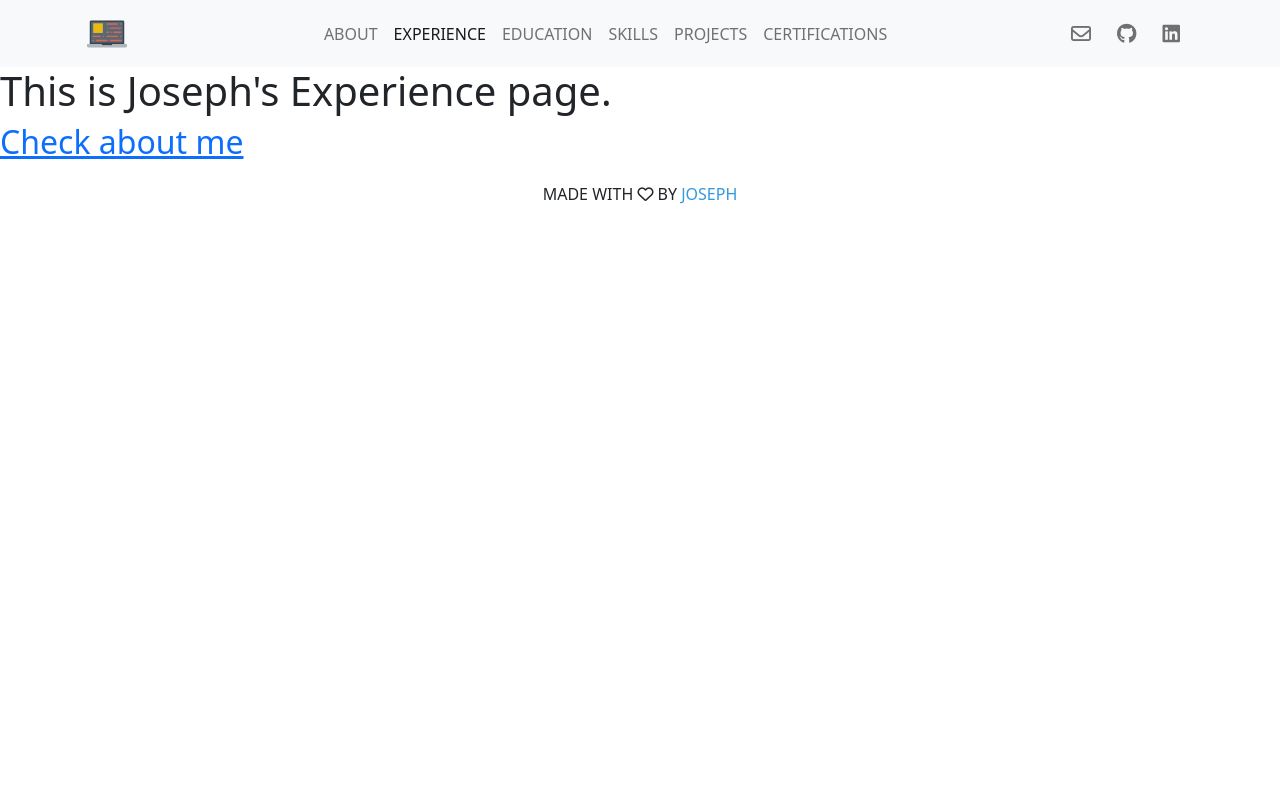
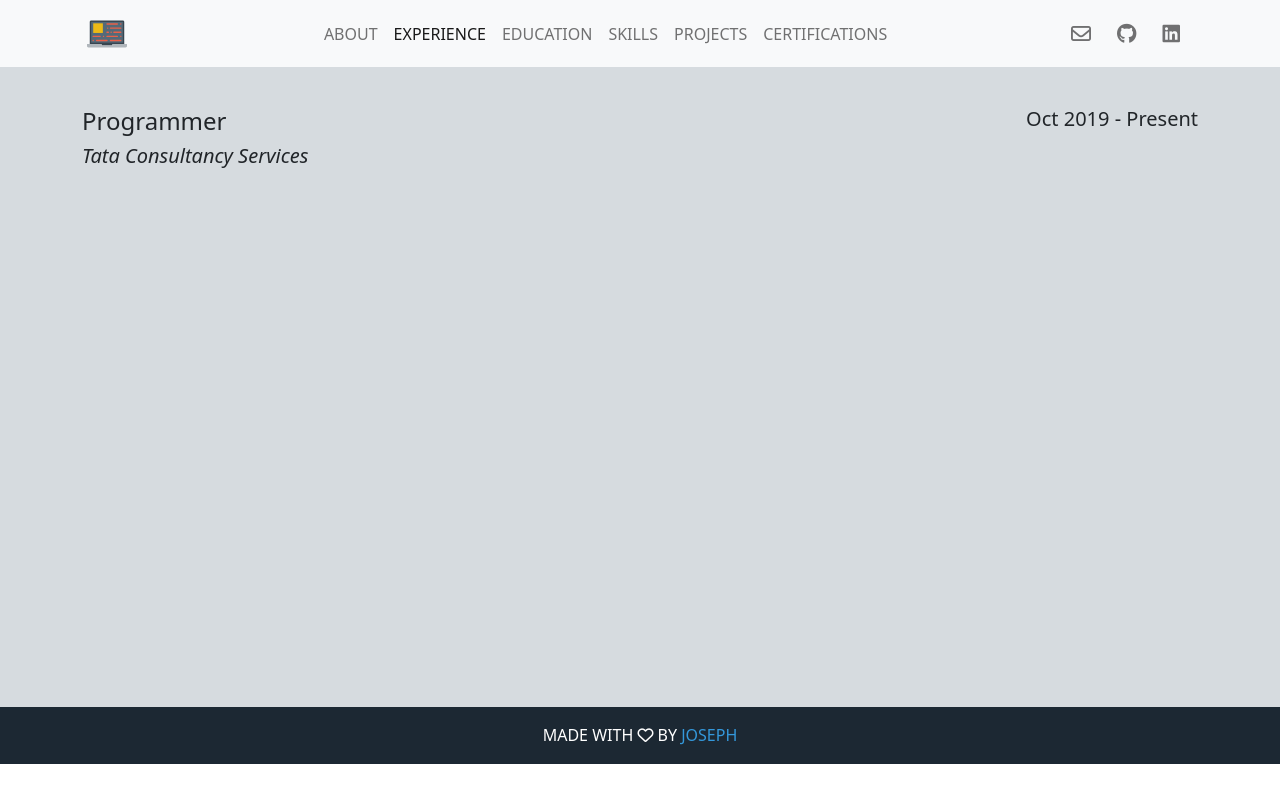
Before and after one commit to iamjoseph1998/Portfolio, a Django app: page /experience/ in a window 1280 px wide. Run offline with Django 4.2, Linux system fonts and the light colour scheme; some libraries are stand-ins or nearby versions.

Commit message:
Created experience page and minor changes of footer and base

```diff
--- /dev/null
+++ b/app/static/css/experience.css
@@ -0,0 +1,11 @@
+.head{
+    padding-top: 5vh;
+}
+
+.company{
+    font-style: italic;
+}
+
+.year{
+    text-align: end;
+}
--- a/app/templates/app/experience.html
+++ b/app/templates/app/experience.html
@@ -1,8 +1,24 @@
 {% extends 'base.html' %}
+{% load static %}
+
+{% block css %}
+<link rel="stylesheet" href="{% static 'css/experience.css' %}">
+{% endblock %}
 
 {% block title %}Experience{% endblock %}
 
 {% block content %}
-<h1>This is Joseph's Experience page.</h1>
-<h2><a href="{% url 'app:about' %}">Check about me</a></h2>
+<div class="container">
+    <div class="row head">
+        <div class="col-6 col-xs-6">
+            <h4>Programmer</h4>
+        </div>
+        <div class="col-6 col-xs-6 year">
+            <h5>Oct 2019 - Present</h5>
+        </div>
+    </div>
+    <div class="row">
+        <h5 class="company">Tata Consultancy Services</h5>
+    </div>
+</div>
 {% endblock %}
--- a/static/css/base.css
+++ b/static/css/base.css
@@ -3,5 +3,10 @@ html {
 }
 
 body {
-min-height: 100%;
+    min-height: 100%;
 }
+
+.container-fluid{
+    min-height: 80vh;
+    background-color: #D6DBDF;
+}
--- a/static/css/footer.css
+++ b/static/css/footer.css
@@ -1,6 +1,14 @@
+footer{
+    background-color: #1C2833;
+}
+
 footer h3{
     font-size: medium;
     font-weight: 500;
+    padding-top: 19px;
+    padding-bottom: 19px;
+    margin-bottom: 0%;
+    color: white;
 }
 
 .ft-name{
--- a/templates/base.html
+++ b/templates/base.html
@@ -17,7 +17,9 @@
 </head>
 <body>
     {% include 'navbar.html' %}
-    {% block content %}{% endblock %}
+    <div class="container-fluid">
+        {%block content %}{% endblock %}
+    </div>
     {% include 'footer.html' %}
     <!--Bootstrap Bundle with Popper-->
     <script src="https://cdn.jsdelivr.net/npm/bootstrap@5.1.3/dist/js/bootstrap.bundle.min.js" integrity="sha384-ka7Sk0Gln4gmtz2MlQnikT1wXgYsOg+OMhuP+IlRH9sENBO0LRn5q+8nbTov4+1p" crossorigin="anonymous"></script>
--- a/templates/footer.html
+++ b/templates/footer.html
@@ -1,3 +1,3 @@
-<footer class="footer text-center mt-4 mb-3">
+<footer class="footer text-center">
     <h3>MADE WITH <i class="fa-regular fa-heart"></i> BY <span class="ft-name">JOSEPH</span></h3>
 </footer>
```
Also changed, not shown: app/static/css/about.css (+0 -9 lines), app/templates/app/about.html (+8 -9 lines).
